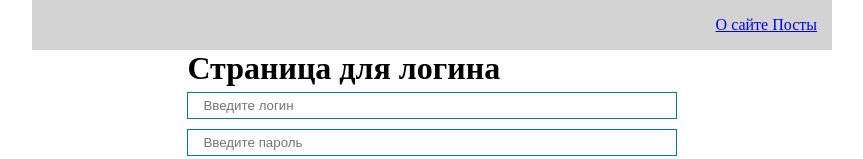
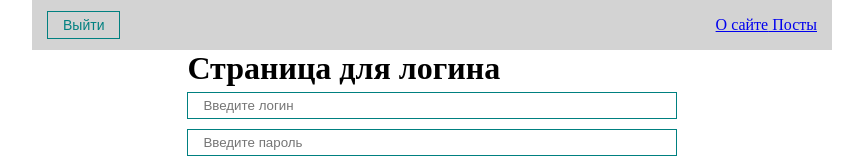
Before and after one commit to Oaks/ulbi-react-fundamental, a React (Create React App) app: page /login in a window 1280 px wide. Shown: the top 159 px of the page, without its empty margins (208-1071 px from the left). Built offline with nearby package versions, Linux system fonts and the light colour scheme; the HTML template or start-up script is replaced by a standard one.

Commit message:
Navbar: can logout

```diff
--- a/src/components/UI/Navbar/Navbar.jsx
+++ b/src/components/UI/Navbar/Navbar.jsx
@@ -1,9 +1,16 @@
-import React from "react";
+import React, {useContext} from "react";
 import {Link} from 'react-router-dom';
+import MyButton from "../button/MyButton";
+import {AuthContext} from "../../../context";
 
 const Navbar = () => {
+    const {isAuth, setIsAuth} = useContext(AuthContext)
+
     return (
         <div className="navbar">
+            <MyButton onClick={() => setIsAuth(false)}>
+                Выйти
+            </MyButton>
             <div className="navbar__links">
                 <Link to="/about">О сайте</Link>
                 <Link to="/posts"> Посты</Link>
```
